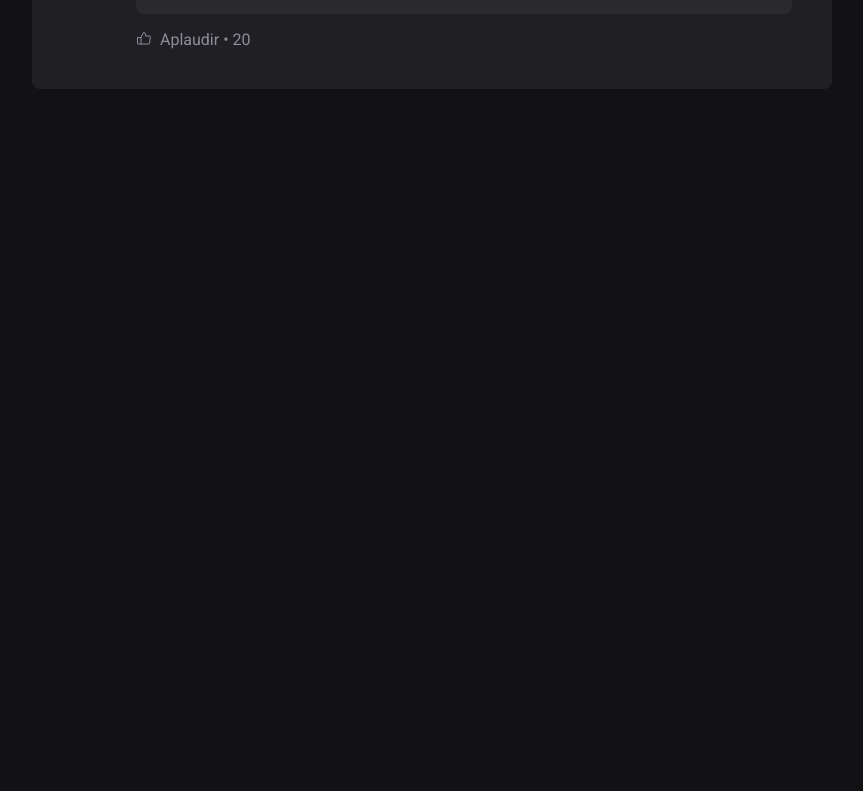
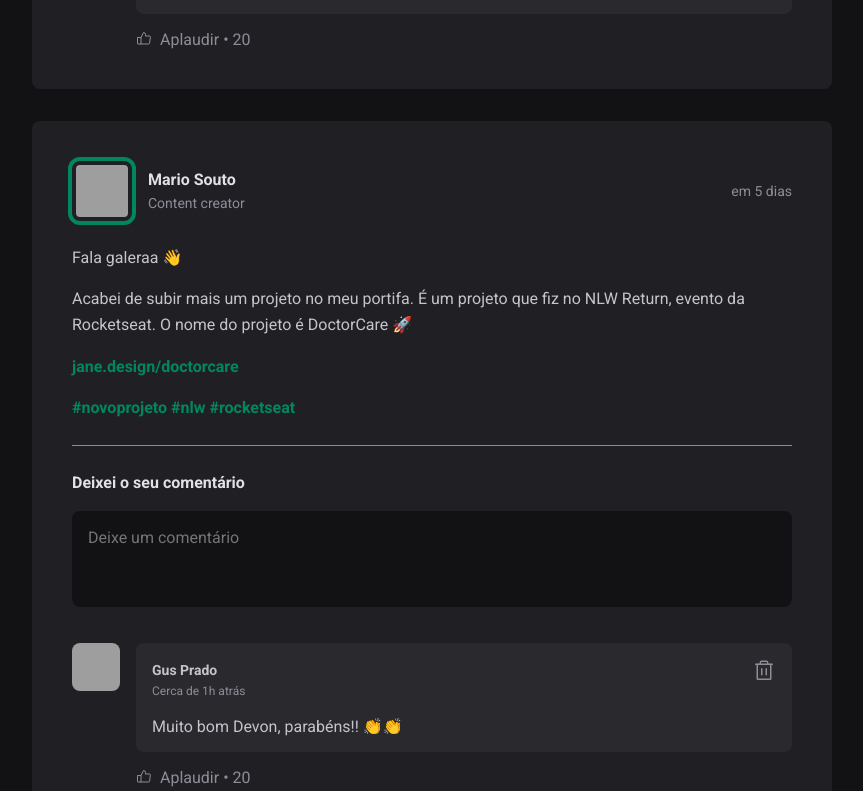
Before and after one commit to GusPrado/vite-react-feed, a React (Vite) app: page / in a window 1280 px wide. Shown: the part 889-1680 px from the top of the page, without its empty margins (352-1215 px from the left). Before the commit the page ends 1010 px from the top, so only its background shows below. Built offline with nearby package versions, Linux system fonts and the light colour scheme; grey boxes are pictures that could not be loaded; the HTML template or start-up script is replaced by a standard one.

Commit message:
feat: Add dynamic post content

```diff
--- a/package.json
+++ b/package.json
@@ -8,6 +8,7 @@
     "preview": "vite preview"
   },
   "dependencies": {
+    "date-fns": "^2.16.1",
     "phosphor-react": "^1.4.1",
     "react": "^18.0.0",
     "react-dom": "^18.0.0"
--- a/src/App.jsx
+++ b/src/App.jsx
@@ -4,6 +4,45 @@
 
 import styles from './app.module.css';
 import './styles/global.css';
+
+const posts = [
+  {
+    id: 1,
+    author: {
+      avatarUrl: 'https://github.com/gusprado.png',
+      name: 'Gus Prado',
+      role: 'Web developer',
+    },
+    content: [
+      { type: 'paragraph', content: 'Fala galeraa 👋' },
+      {
+        type: 'paragraph',
+        content:
+          'Acabei de subir mais um projeto no meu portifa. É um projeto que fiz no NLW Return, evento da Rocketseat. O nome do projeto é DoctorCare 🚀',
+      },
+      { type: 'link', content: 'jane.design/doctorcare' },
+    ],
+    publishedAt: new Date('2022-06-27 21:30:00'),
+  },
+  {
+    id: 2,
+    author: {
+      avatarUrl: 'https://github.com/devsoutinho.png',
+      name: 'Mario Souto',
+      role: 'Content creator',
+    },
+    content: [
+      { type: 'paragraph', content: 'Fala galeraa 👋' },
+      {
+        type: 'paragraph',
+        content:
+          'Acabei de subir mais um projeto no meu portifa. É um projeto que fiz no NLW Return, evento da Rocketseat. O nome do projeto é DoctorCare 🚀',
+      },
+      { type: 'link', content: 'jane.design/doctorcare' },
+    ],
+    publishedAt: new Date('2022-06-27 21:30:00'),
+  },
+];
 
 function App() {
   return (
@@ -12,7 +51,14 @@
       <div className={styles.wrapper}>
         <Sidebar />
         <main>
-          <Post />
+          {posts.map((post) => (
+            <Post
+              key={post.id}
+              author={post.author}
+              content={post.content}
+              publishedAt={post.publishedAt}
+            />
+          ))}
         </main>
       </div>
     </>
--- a/src/components/Post/index.jsx
+++ b/src/components/Post/index.jsx
@@ -1,25 +1,56 @@
+import { format, formatDistanceToNow } from 'date-fns';
+import ptBR from 'date-fns/locale/pt-BR';
+
 import { Avatar } from '../Avatar';
 import { Comment } from '../Comment';
+
 import styles from './post.module.css';
 
-export function Post() {
+export function Post({ author, content, publishedAt }) {
+  const publishedDateFormatted = format(
+    publishedAt,
+    "d 'de' LLLL 'às' HH:mm'h'",
+    {
+      locale: ptBR,
+    }
+  );
+
+  const publishedDateDistanceToNow = formatDistanceToNow(publishedAt, {
+    locale: ptBR,
+    addSuffix: true,
+  });
+
   return (
     <article className={styles.post}>
       <header>
         <div className={styles.author}>
-          <Avatar src='https://github.com/gusprado.png' />
+          <Avatar src={author.avatarUrl} />
           <div className={styles.authorInfo}>
-            <strong>Gus Prado</strong>
-            <span>Web developer</span>
+            <strong>{author.name}</strong>
+            <span>{author.role}</span>
           </div>
         </div>
 
-        <time title='23 de Junho 20:40' dateTime='2022-06-23 20:40:00'>
-          Publicado há 1h
+        <time
+          title={publishedDateFormatted}
+          dateTime={publishedAt.toISOString()}
+        >
+          {publishedDateDistanceToNow}
         </time>
       </header>
 
       <div className={styles.content}>
+        {content.map((line) => {
+          if (line === 'paragraph') {
+            return <p>{line.content}</p>;
+          } else if (line === 'link') {
+            return (
+              <p>
+                <a href='#'>{line.content}</a>
+              </p>
+            );
+          }
+        })}
         <p>Fala galeraa 👋 </p>
         <p>
           Acabei de subir mais um projeto no meu portifa. É um projeto que fiz
```
Also changed, not shown: 1 other file (tests, documents, lock files or other folders).
